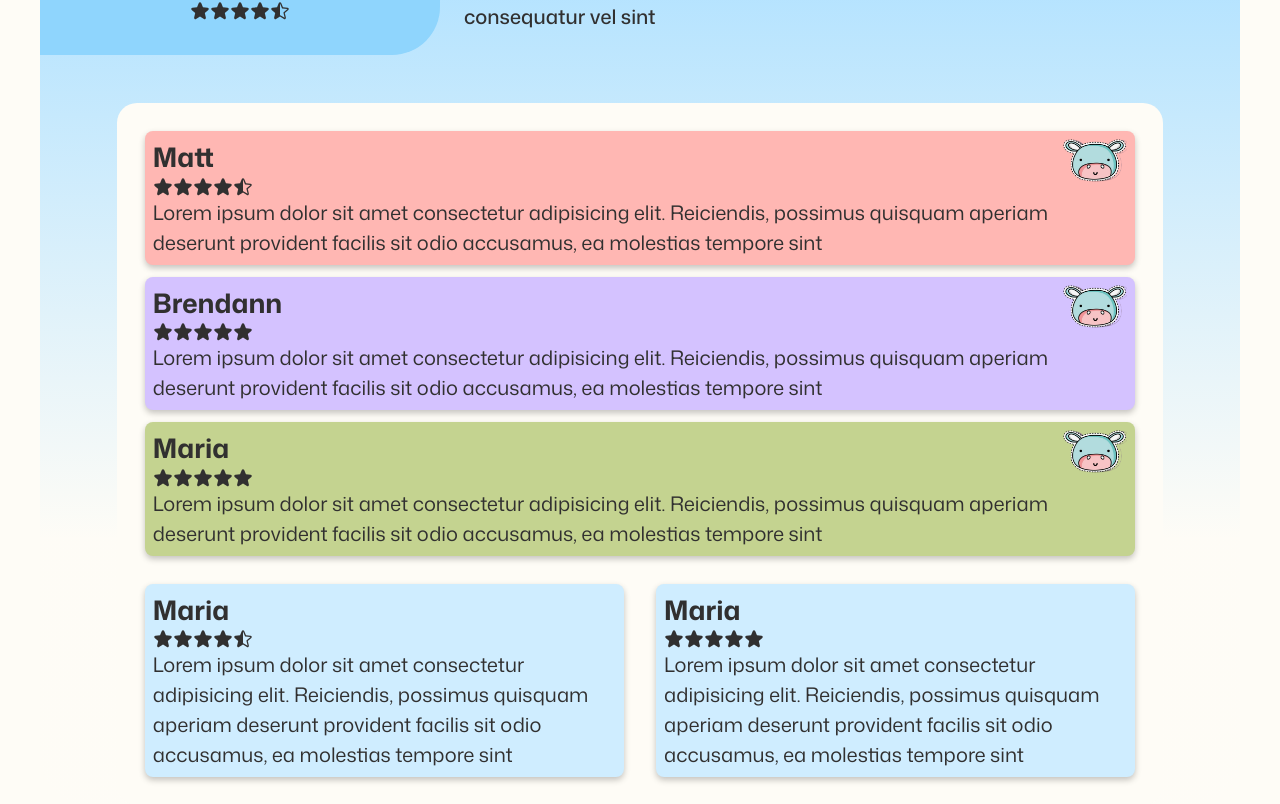
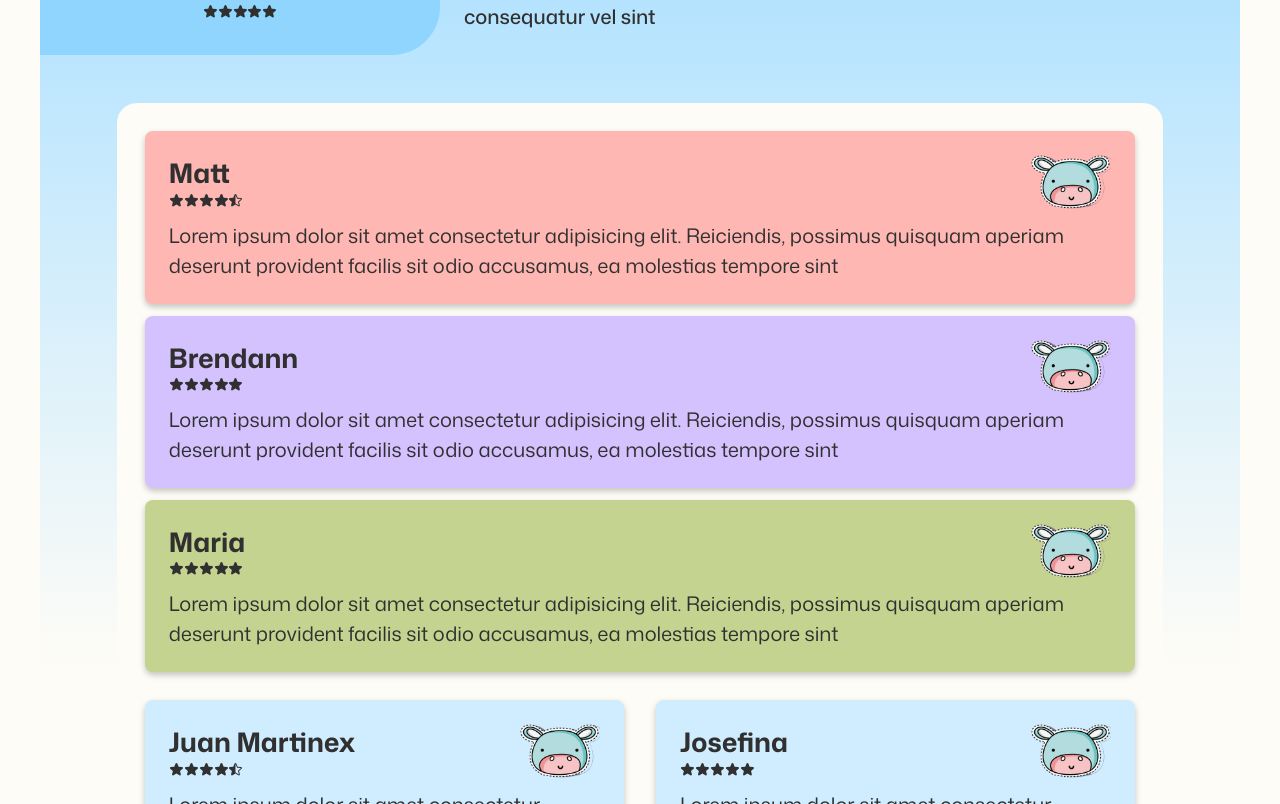
Before and after one commit to drkedrkedjon/blancodent-2025, a Next.js app: page /en in a window 1280 px wide. Shown: the part 4096-4900 px from the top of the page. Built offline with nearby package versions, Linux system fonts and the light colour scheme.

Commit message:
Refactoring, customer check

```diff
--- a/src/app/[locale]/page.tsx
+++ b/src/app/[locale]/page.tsx
@@ -87,7 +87,8 @@ export default async function HomePage({
       />
       <Opinions />
       <AdBloque
-        title={t("adBloques.second.title")}
+        // title={t("adBloques.second.title")}
+        title="Servicios"
         content={t("adBloques.second.content")}
         image={firstAdBloqueImage}
         imageAlt={t("adBloques.second.imageAlt")}
--- a/src/components/HomePage/Opinions/Opinions.tsx
+++ b/src/components/HomePage/Opinions/Opinions.tsx
@@ -22,7 +22,7 @@ export default async function Opinions() {
               <StarIcon weight="fill" />
               <StarIcon weight="fill" />
               <StarIcon weight="fill" />
-              <StarHalfIcon weight="fill" />
+              <StarIcon weight="fill" />
             </span>
           </header>
           <blockquote>
@@ -114,7 +114,11 @@ export default async function Opinions() {
               className={`${styles.secondOpinionArticle} ${styles.bgColor4}`}
             >
               <header>
-                <h3>Maria</h3>
+                <Image
+                  src={img}
+                  alt=""
+                />
+                <h3>Juan Martinex</h3>
                 <span className={styles.starIcons}>
                   <StarIcon weight="fill" />
                   <StarIcon weight="fill" />
@@ -135,7 +139,11 @@ export default async function Opinions() {
               className={`${styles.secondOpinionArticle} ${styles.bgColor5}`}
             >
               <header>
-                <h3>Maria</h3>
+                <Image
+                  src={img}
+                  alt=""
+                />
+                <h3>Josefina</h3>
                 <span className={styles.starIcons}>
                   <StarIcon weight="fill" />
                   <StarIcon weight="fill" />
--- a/src/components/HomePage/Opinions/opinions.module.css
+++ b/src/components/HomePage/Opinions/opinions.module.css
@@ -16,6 +16,7 @@
 
 .starIcons {
   display: flex;
+  font-size: var(--fs-300);
 }
 
 .opinionsContainer {
@@ -62,15 +63,20 @@
 
 .secondOpinionArticle {
   background-color: var(--sexta-70);
-  padding: var(--space-200);
+  padding: var(--space-600);
+  padding: clamp(var(--space-300), 3vw, var(--space-600));
   border-radius: calc(var(--b-radius-400) - var(--space-300));
   box-shadow: var(--shadow-300);
 }
 
 .secondOpinionArticle img {
-  width: 4rem;
+  width: 4em;
   height: auto;
   float: right;
+}
+
+.secondOpinionArticle p {
+  margin-block-start: var(--space-300);
 }
 
 .bgColor1 {
```
